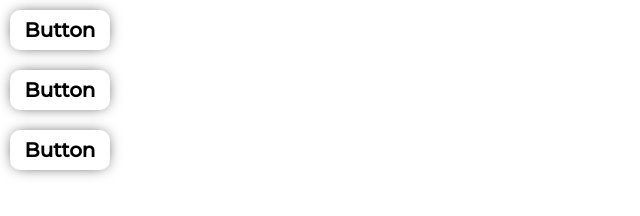
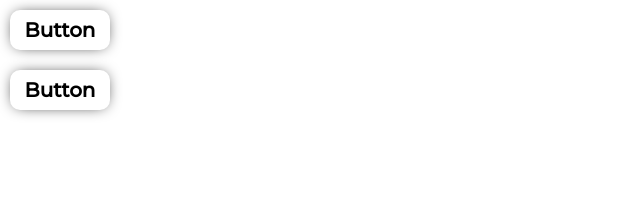
Before and after one commit to Ottobass/buttons, a plain HTML site: page index.html in a window 1280 px wide. Shown: the whole page, without its empty margins (0-640 px from the left). Drawn offline with Linux system fonts and the light colour scheme.

Commit message:
delete 1 button

```diff
--- a/index.html
+++ b/index.html
@@ -22,10 +22,5 @@
             <span>Button</span>
         </button>
     </div>
-    <div class="container2">
-        <button class="button2">
-            <span>Button</span>
-        </button>
-    </div>
-</body>
+    </body>
 </html>
```
